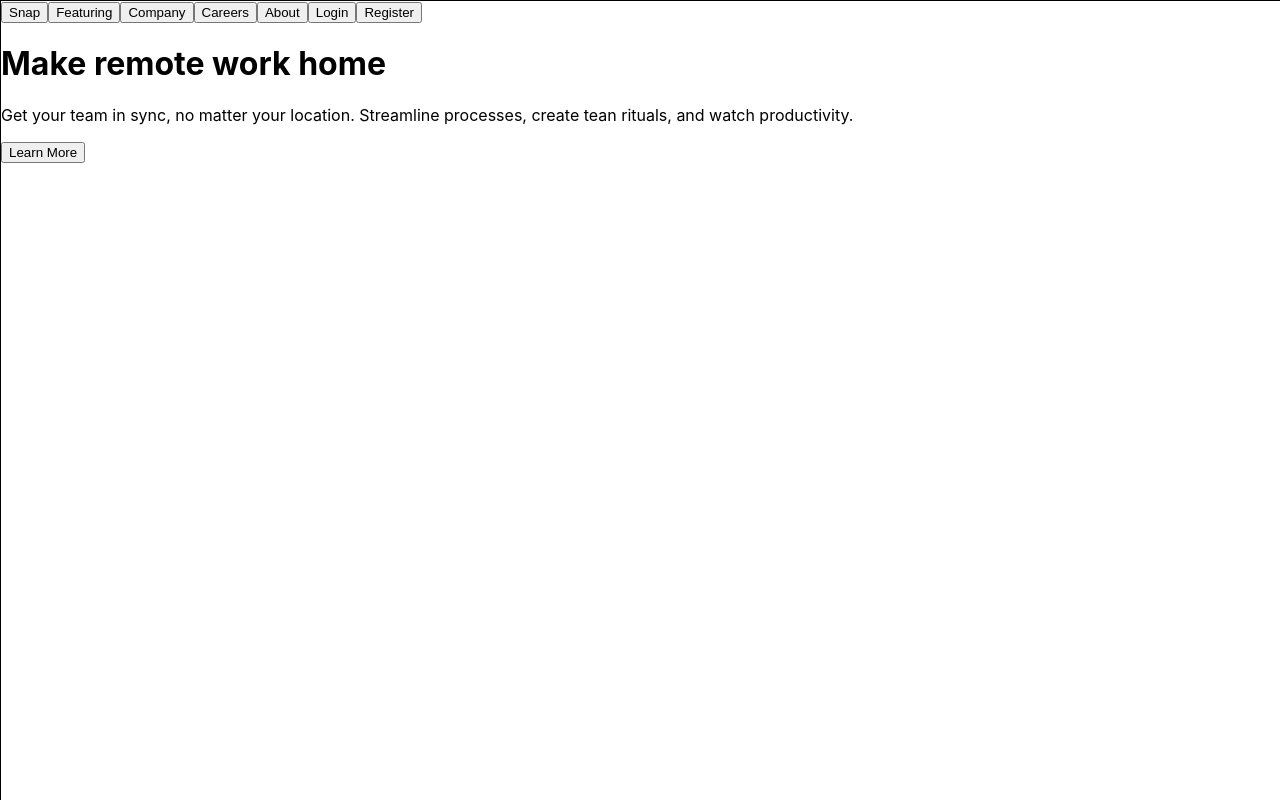
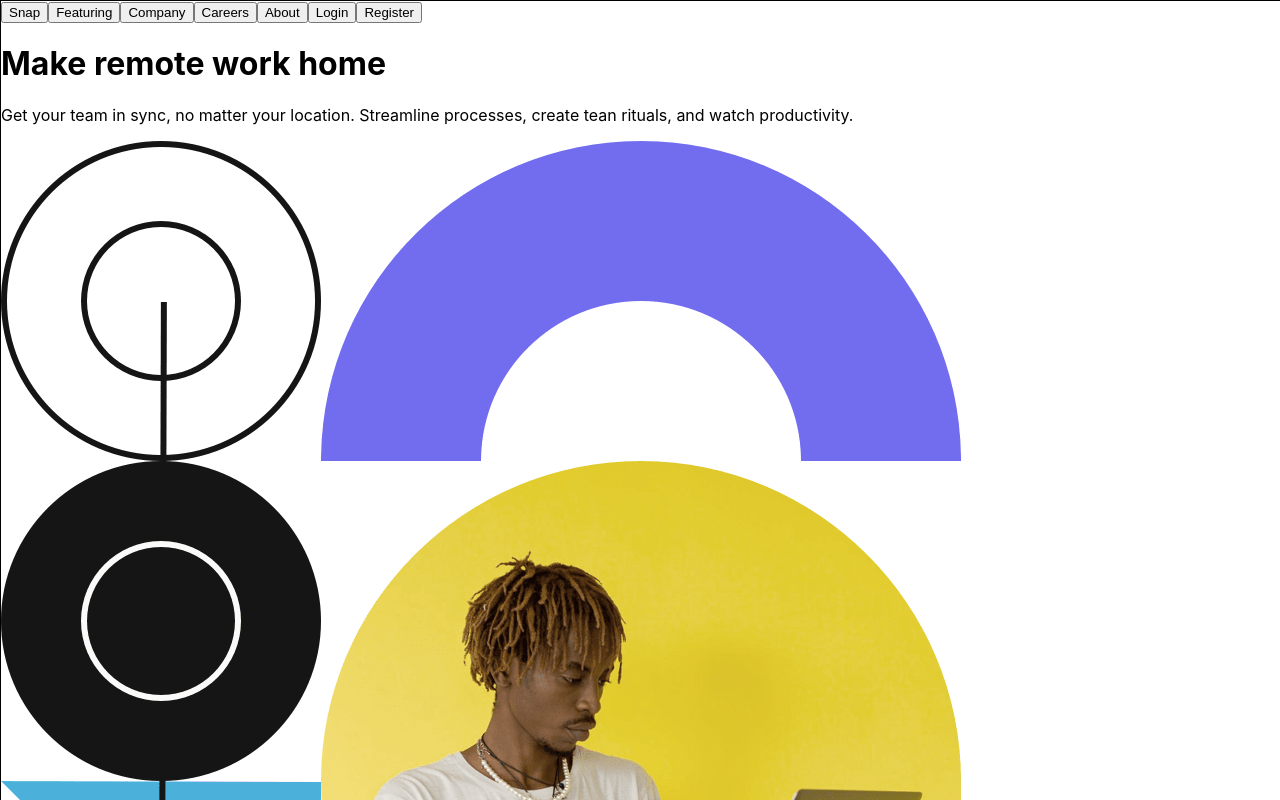
Before and after one commit to PieterJanDelbecke/intro-dropdown-react, a React (Create React App) app: page / in a window 1280 px wide. Shown: the top 800 px of the page. Built offline with nearby package versions, Linux system fonts and the light colour scheme.

Commit message:
added all the building blocks to the main page

```diff
--- a/src/pages/homePage.jsx
+++ b/src/pages/homePage.jsx
@@ -1,5 +1,6 @@
 import NavBar from "../components/menuBar"
-// import { ReactComponent as ImageBrowser} from
+import imageDesktop from '../imagesSvg/image-hero-desktop.png'
+
 
 const HomePage = () => {
     return (
@@ -10,7 +11,7 @@ const HomePage = () => {
                 Get your team in sync, no matter your location.
                 Streamline processes, create tean rituals, and watch productivity.
             </p>
-
+            <img src={imageDesktop} alt='desktop' />
             <button>Learn More</button>
         </>
     )
```
